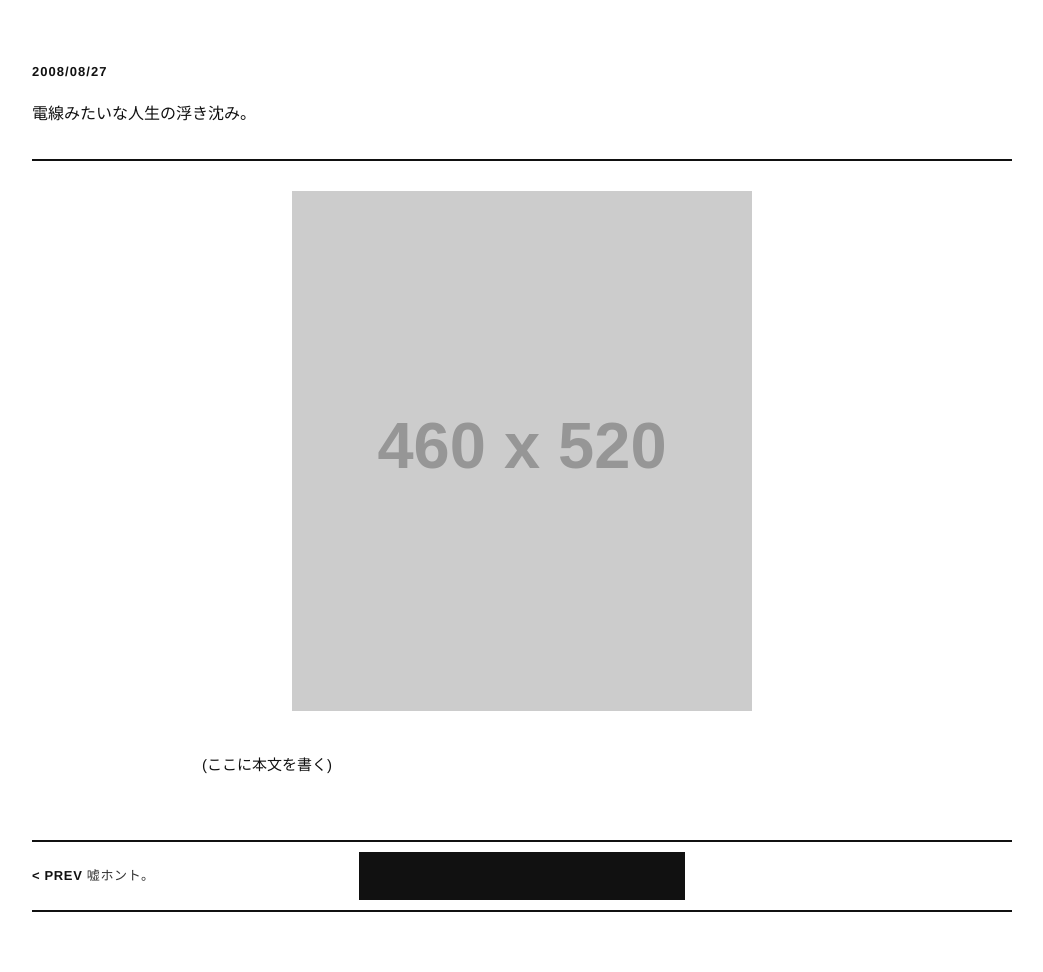
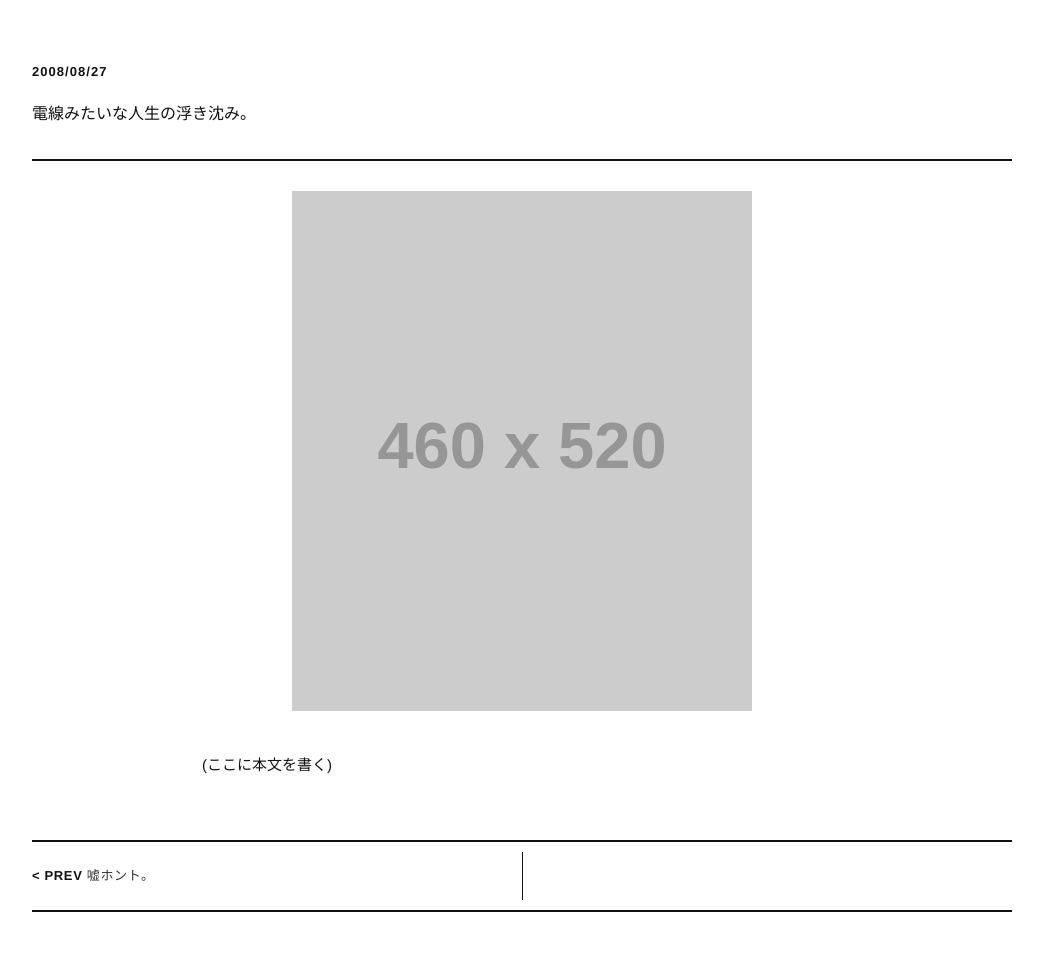
Before and after one commit to satoi/satoi.github.io, a Jekyll site: the page built from _posts/2008-08-27-densen.md, in a window 1280 px wide. Shown: the whole page, without its empty margins (118-1161 px from the left). Built offline with Jekyll 4.4.1, drawn with Linux system fonts in a browser that asks for light colours.

Commit message:
Fix post-nav divider flex bug (black block on post pages)

```diff
--- a/assets/style.css
+++ b/assets/style.css
@@ -152,7 +152,8 @@ a {
   letter-spacing: 0.05em;
 }
 
-.post-nav > div {
+.post-nav .nav-prev,
+.post-nav .nav-next {
   flex: 1;
   display: flex;
   align-items: center;
@@ -170,6 +171,7 @@ a {
 }
 
 .post-nav .divider {
+  flex: none;
   width: 1px;
   background: #111;
   margin: 10px 0;
```
